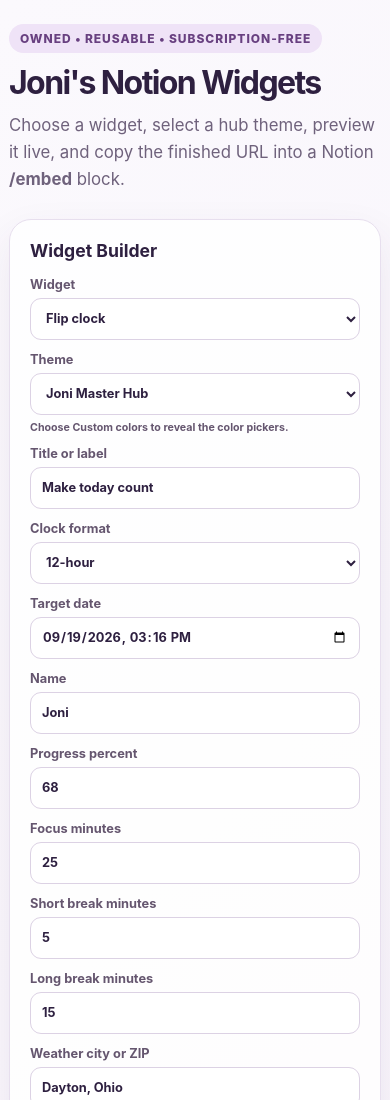
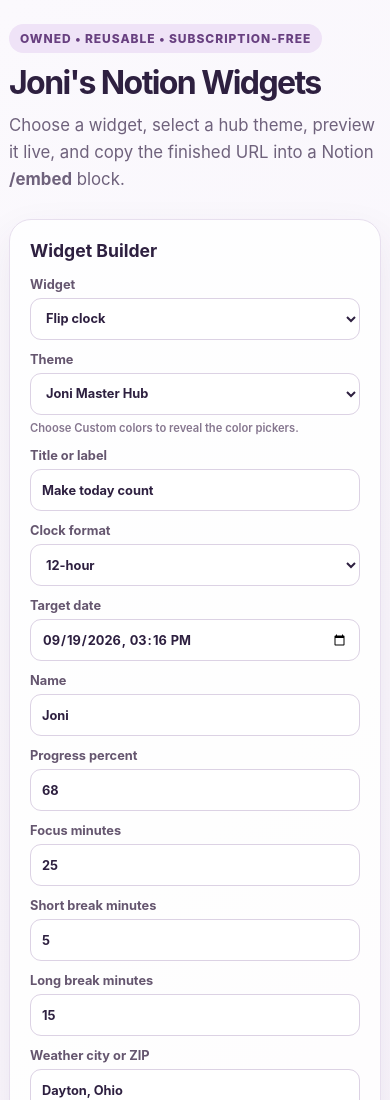
Before and after one commit to jisrafil/time-left-widget, a plain HTML site: page index.html in a window 390 px wide. Shown: the top 1100 px of the page. Drawn offline with Linux system fonts and the light colour scheme.

Commit message:
Improve mobile Custom colors in assets/site.css

```diff
--- a/assets/site.css
+++ b/assets/site.css
@@ -10,6 +10,7 @@
 .panel { padding:20px; background:rgba(255,255,255,.86); border:1px solid #e7dfee; border-radius:22px; box-shadow:0 16px 40px rgba(72,45,92,.08); }
 .panel h2 { margin:0 0 16px; font-size:1.1rem; }
 label { display:grid; gap:6px; margin:12px 0; color:#65566f; font-size:.8rem; font-weight:750; }
+.field-help { color:#86778f; font-size:.7rem; font-weight:600; line-height:1.4; }
 fieldset { margin:14px 0; padding:10px 12px 2px; border:1px solid #e1d7e8; border-radius:14px; }
 legend { padding:0 6px; color:#65566f; font-size:.78rem; font-weight:800; }
 .color-grid { display:grid; grid-template-columns:1fr 1fr; gap:0 10px; }
```
